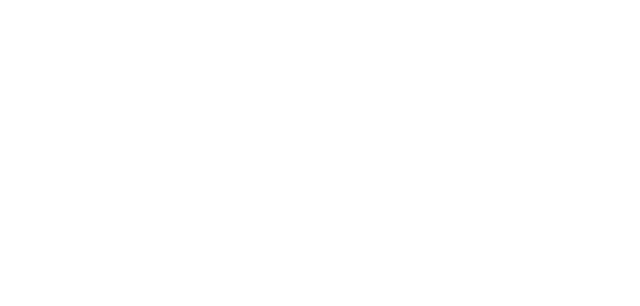
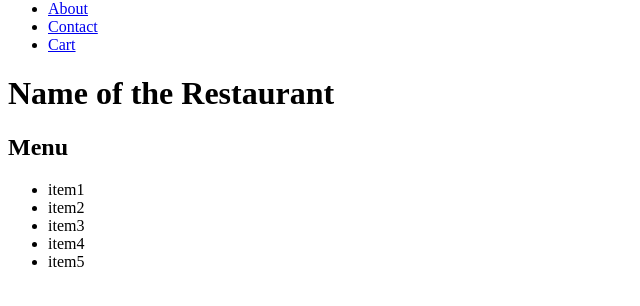
Before and after one commit to Avdhesh007/namaste-react, a React app: page /restaurants/1 in a window 1280 px wide. Before the commit this address had no page. Shown: the part 346-652 px from the top of the page, without its empty margins (0-640 px from the left). Built offline with nearby package versions, Linux system fonts and the light colour scheme; the HTML template or start-up script is replaced by a standard one.

Commit message:
simple dynamic routing

```diff
--- a/src/App.js
+++ b/src/App.js
@@ -7,6 +7,7 @@
 import Contact from "./components/Contact";
 import Cart from "./components/Cart";
 import { createBrowserRouter, RouterProvider, Outlet } from "react-router";
+import RestaurantMenu from "./components/RestaurantMenu";
 
 const AppLayout = () => {
   return (
@@ -39,6 +40,10 @@
         path: "/cart",
         element: <Cart />,
       },
+      {
+        path: "/restaurants/:resId",
+        element: <RestaurantMenu />,
+      },
     ],
   },
 ]);
--- /dev/null
+++ b/src/components/RestaurantMenu.js
@@ -0,0 +1,17 @@
+const RestaurantMenu = () => {
+  return (
+    <div className="menu">
+      <h1>Name of the Restaurant</h1>
+      <h2>Menu</h2>
+      <ul>
+        <li>item1</li>
+        <li>item2</li>
+        <li>item3</li>
+        <li>item4</li>
+        <li>item5</li>
+      </ul>
+    </div>
+  );
+};
+
+export default RestaurantMenu;
```
